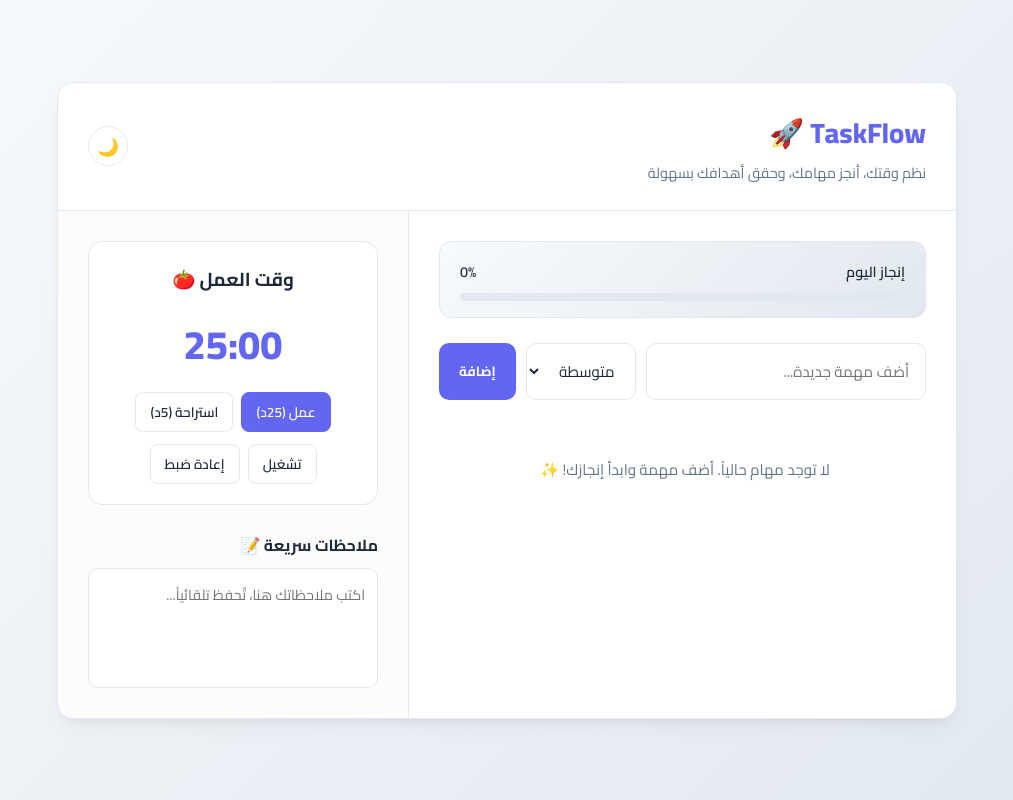
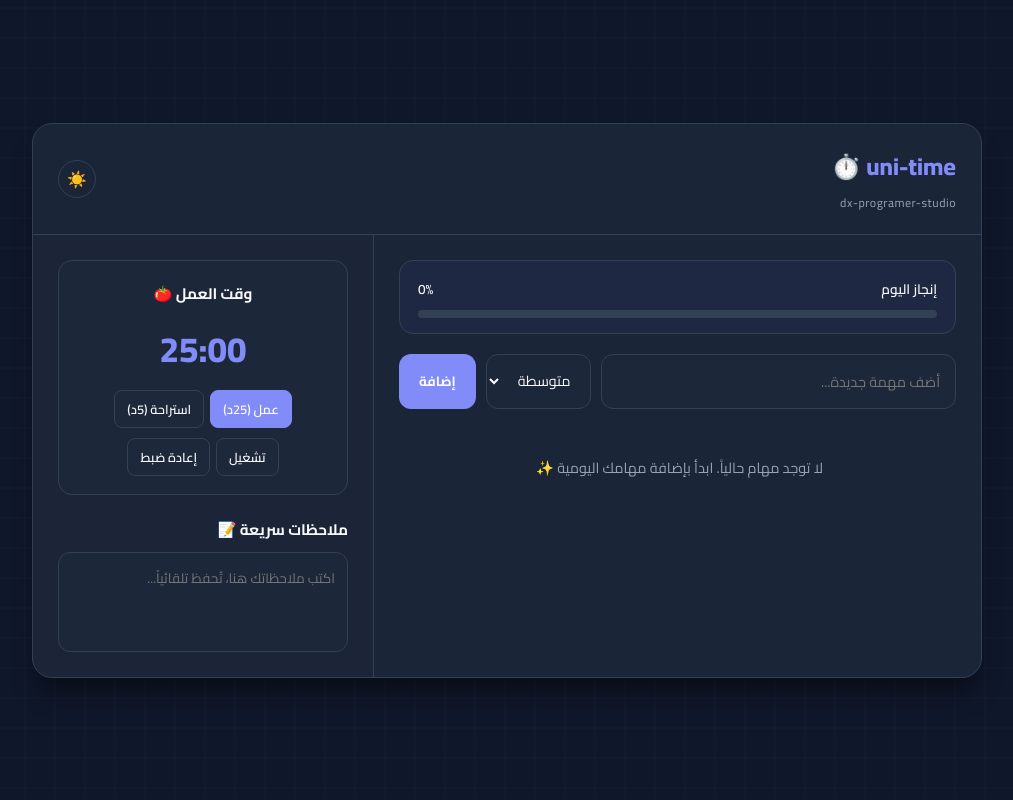
Before and after one commit to dx-programer-studio/uni-time-, a plain HTML site: page index.html in a window 1280 px wide. Shown: the whole page, without its empty margins (133-1146 px from the left). Drawn offline with Linux system fonts and the light colour scheme.

Commit message:
Update index.html

```diff
--- a/index.html
+++ b/index.html
@@ -3,33 +3,31 @@
 <head>
     <meta charset="UTF-8">
     <meta name="viewport" content="width=device-width, initial-scale=1.0">
-    <title>منظم الوقت اليومي - TaskFlow</title>
+    <title>uni-time - منظم الوقت اليومي</title>
     <link href="https://fonts.googleapis.com/css2?family=Cairo:wght@300;400;600;700;800&display=swap" rel="stylesheet">
     <style>
         :root {
             --primary: #6366f1;
             --primary-hover: #4f46e5;
-            --bg-gradient: linear-gradient(135deg, #f8fafc 0%, #e2e8f0 100%);
-            --card-bg: #ffffff;
+            --card-bg: rgba(255, 255, 255, 0.85);
             --text-main: #1e293b;
             --text-secondary: #64748b;
             --border: #e2e8f0;
             --success: #10b981;
             --danger: #ef4444;
             --warning: #f59e0b;
-            --shadow: 0 10px 25px -5px rgba(0, 0, 0, 0.05), 0 8px 10px -6px rgba(0, 0, 0, 0.05);
-            --radius: 16px;
+            --shadow: 0 20px 25px -5px rgba(0, 0, 0, 0.1), 0 8px 10px -6px rgba(0, 0, 0, 0.1);
+            --radius: 20px;
         }
 
         .dark-mode {
             --primary: #818cf8;
             --primary-hover: #6366f1;
-            --bg-gradient: linear-gradient(135deg, #0f172a 0%, #1e293b 100%);
-            --card-bg: #1e293b;
+            --card-bg: rgba(30, 41, 59, 0.85);
             --text-main: #f8fafc;
             --text-secondary: #94a3b8;
             --border: #334155;
-            --shadow: 0 10px 25px -5px rgba(0, 0, 0, 0.3);
+            --shadow: 0 20px 25px -5px rgba(0, 0, 0, 0.4);
         }
 
         * {
@@ -37,94 +35,133 @@
             margin: 0;
             padding: 0;
             font-family: 'Cairo', sans-serif;
-            transition: background 0.3s ease, color 0.3s ease, border-color 0.3s ease;
+            transition: background 0.3s ease, color 0.3s ease, border-color 0.3s ease, transform 0.2s ease;
         }
 
         body {
-            background: var(--bg-gradient);
+            background-color: #0f172a;
             color: var(--text-main);
             min-height: 100vh;
-            padding: 20px;
+            padding: 15px;
             display: flex;
             justify-content: center;
             align-items: center;
+            position: relative;
+            overflow-x: hidden;
+        }
+
+        /* Animated Grid Background */
+        .grid-background {
+            position: fixed;
+            top: 0;
+            left: 0;
+            width: 100%;
+            height: 100%;
+            background-image:
+                linear-gradient(to right, rgba(99, 102, 241, 0.08) 1px, transparent 1px),
+                linear-gradient(to bottom, rgba(99, 102, 241, 0.08) 1px, transparent 1px);
+            background-size: 30px 30px;
+            animation: gridMove 20s linear infinite;
+            z-index: -1;
+        }
+
+        .dark-mode .grid-background {
+            background-image:
+                linear-gradient(to right, rgba(129, 140, 248, 0.05) 1px, transparent 1px),
+                linear-gradient(to bottom, rgba(129, 140, 248, 0.05) 1px, transparent 1px);
+        }
+
+        @keyframes gridMove {
+            0% { background-position: 0 0; }
+            100% { background-position: 30px 30px; }
         }
 
         .app-container {
             width: 100%;
-            max-width: 900px;
+            max-width: 950px;
             background: var(--card-bg);
+            backdrop-filter: blur(12px);
+            -webkit-backdrop-filter: blur(12px);
             border-radius: var(--radius);
             box-shadow: var(--shadow);
             border: 1px solid var(--border);
             overflow: hidden;
             display: flex;
             flex-direction: column;
+            animation: fadeIn 0.6s ease-out;
+        }
+
+        @keyframes fadeIn {
+            from { opacity: 0; transform: translateY(20px); }
+            to { opacity: 1; transform: translateY(0); }
         }
 
         /* Header */
         header {
-            padding: 24px 30px;
+            padding: 20px 25px;
             border-bottom: 1px solid var(--border);
             display: flex;
             justify-content: space-between;
             align-items: center;
+            flex-wrap: wrap;
+            gap: 15px;
         }
 
         .header-title h1 {
-            font-size: 1.75rem;
+            font-size: 1.5rem;
             font-weight: 800;
             color: var(--primary);
+            display: flex;
+            align-items: center;
+            gap: 8px;
         }
 
-        .header-title p {
-            font-size: 0.9rem;
+        .header-title .studio-name {
+            font-size: 0.75rem;
             color: var(--text-secondary);
-        }
-
-        .header-actions {
-            display: flex;
-            gap: 12px;
-            align-items: center;
+            font-weight: 400;
+            margin-top: 2px;
+            letter-spacing: 0.5px;
         }
 
         .icon-btn {
             background: transparent;
             border: 1px solid var(--border);
             color: var(--text-main);
-            width: 40px;
-            height: 40px;
+            width: 38px;
+            height: 38px;
             border-radius: 50%;
             display: flex;
             justify-content: center;
             align-items: center;
             cursor: pointer;
-            font-size: 1.1rem;
+            font-size: 1rem;
         }
 
         .icon-btn:hover {
             background: var(--border);
+            transform: scale(1.05);
         }
 
         /* Main Content Layout */
         .main-grid {
             display: grid;
-            grid-template-columns: 1fr 350px;
+            grid-template-columns: 1fr 340px;
             gap: 0;
         }
 
-        @media (max-width: 768px) {
+        @media (max-width: 850px) {
             .main-grid {
                 grid-template-columns: 1fr;
             }
         }
 
         .content-section {
-            padding: 30px;
+            padding: 25px;
             border-left: 1px solid var(--border);
         }
 
-        @media (max-width: 768px) {
+        @media (max-width: 850px) {
             .content-section {
                 border-left: none;
                 border-bottom: 1px solid var(--border);
@@ -133,17 +170,17 @@
 
         /* Progress Bar */
         .progress-box {
-            background: var(--bg-gradient);
-            padding: 16px 20px;
-            border-radius: 12px;
-            margin-bottom: 25px;
+            background: rgba(99, 102, 241, 0.05);
+            padding: 15px 18px;
+            border-radius: 14px;
+            margin-bottom: 20px;
             border: 1px solid var(--border);
         }
 
         .progress-info {
             display: flex;
             justify-content: space-between;
-            font-size: 0.9rem;
+            font-size: 0.85rem;
             font-weight: 600;
             margin-bottom: 8px;
         }
@@ -160,28 +197,30 @@
             height: 100%;
             background: var(--success);
             width: 0%;
-            transition: width 0.4s ease;
+            transition: width 0.5s cubic-bezier(0.4, 0, 0.2, 1);
         }
 
         /* Task Input */
         .task-input-group {
             display: flex;
             gap: 10px;
-            margin-bottom: 25px;
-        }
-
-        .task-input-group input, .task-input-group select {
-            padding: 12px 16px;
-            border-radius: 10px;
-            border: 1px solid var(--border);
-            background: var(--card-bg);
-            color: var(--text-main);
-            font-size: 0.95rem;
-            outline: none;
+            margin-bottom: 20px;
+            flex-wrap: wrap;
         }
 
         .task-input-group input {
             flex: 1;
+            min-width: 150px;
+        }
+
+        .task-input-group input, .task-input-group select {
+            padding: 12px 15px;
+            border-radius: 12px;
+            border: 1px solid var(--border);
+            background: var(--card-bg);
+            color: var(--text-main);
+            font-size: 0.9rem;
+            outline: none;
         }
 
         .task-input-group select {
@@ -193,23 +232,26 @@
             color: #fff;
             border: none;
             padding: 0 20px;
-            border-radius: 10px;
+            border-radius: 12px;
             font-weight: 700;
             cursor: pointer;
             display: flex;
             align-items: center;
+            justify-content: center;
             gap: 6px;
+            min-height: 45px;
         }
 
         .btn-primary:hover {
             background: var(--primary-hover);
+            transform: translateY(-2px);
         }
 
         /* Tasks List */
         .tasks-container {
-            max-height: 350px;
+            max-height: 320px;
             overflow-y: auto;
-            padding-left: 5px;
+            padding-left: 4px;
         }
 
         .task-item {
@@ -218,10 +260,15 @@
             justify-content: space-between;
             background: var(--card-bg);
             border: 1px solid var(--border);
-            padding: 12px 16px;
+            padding: 12px 15px;
             border-radius: 12px;
-            margin-bottom: 12px;
-            box-shadow: 0 2px 4px rgba(0,0,0,0.02);
+            margin-bottom: 10px;
+            animation: slideUp 0.3s ease-out;
+        }
+
+        @keyframes slideUp {
+            from { opacity: 0; transform: translateY(10px); }
+            to { opacity: 1; transform: translateY(0); }
         }
 
         .task-item.completed span {
@@ -234,6 +281,7 @@
             align-items: center;
             gap: 12px;
             flex: 1;
+            word-break: break-word;
         }
 
         .task-checkbox {
@@ -241,13 +289,15 @@
             height: 20px;
             cursor: pointer;
             accent-color: var(--primary);
+            flex-shrink: 0;
         }
 
         .badge {
-            font-size: 0.75rem;
+            font-size: 0.7rem;
             padding: 3px 8px;
             border-radius: 20px;
             font-weight: 600;
+            flex-shrink: 0;
         }
 
         .badge-high { background: rgba(239, 68, 68, 0.1); color: var(--danger); }
@@ -261,51 +311,58 @@
             cursor: pointer;
             font-size: 1rem;
             padding: 4px;
+            flex-shrink: 0;
         }
 
         .delete-btn:hover {
             color: var(--danger);
+            transform: scale(1.1);
         }
 
         /* Sidebar / Pomodoro & Notes */
         .sidebar {
-            padding: 30px;
+            padding: 25px;
             display: flex;
             flex-direction: column;
-            gap: 25px;
-            background: rgba(0,0,0,0.01);
+            gap: 20px;
+            background: rgba(0, 0, 0, 0.01);
         }
 
         .pomodoro-card {
             text-align: center;
             background: var(--card-bg);
             border: 1px solid var(--border);
-            padding: 20px;
+            padding: 18px;
             border-radius: 14px;
         }
 
         .pomodoro-time {
-            font-size: 2.5rem;
+            font-size: 2.2rem;
             font-weight: 800;
             color: var(--primary);
-            margin: 10px 0;
+            margin: 8px 0;
         }
 
         .pomodoro-btns {
             display: flex;
             justify-content: center;
-            gap: 8px;
+            gap: 6px;
+            flex-wrap: wrap;
         }
 
         .btn-sm {
-            padding: 6px 14px;
-            font-size: 0.85rem;
+            padding: 6px 12px;
+            font-size: 0.8rem;
             border-radius: 8px;
             border: 1px solid var(--border);
             background: var(--card-bg);
             color: var(--text-main);
             cursor: pointer;
             font-weight: 600;
+        }
+
+        .btn-sm:hover {
+            border-color: var(--primary);
         }
 
         .btn-sm.active {
@@ -322,7 +379,7 @@
         }
 
         .notes-card h3 {
-            font-size: 1rem;
+            font-size: 0.95rem;
             margin-bottom: 8px;
             color: var(--text-main);
         }
@@ -330,33 +387,37 @@
         .notes-card textarea {
             width: 100%;
             flex: 1;
-            min-height: 120px;
+            min-height: 100px;
             resize: none;
             padding: 12px;
-            border-radius: 10px;
+            border-radius: 12px;
             border: 1px solid var(--border);
             background: var(--card-bg);
             color: var(--text-main);
-            font-size: 0.9rem;
+            font-size: 0.85rem;
             outline: none;
         }
 
         .empty-state {
             text-align: center;
             color: var(--text-secondary);
-            padding: 30px;
-            font-size: 0.95rem;
+            padding: 25px;
+            font-size: 0.9rem;
         }
     </style>
 </head>
 <body>
 
+    <div class="grid-background"></div>
+
     <div class="app-container">
         <!-- Header -->
         <header>
             <div class="header-title">
-                <h1>TaskFlow 🚀</h1>
-                <p>نظم وقتك، أنجز مهامك، وحقق أهدافك بسهولة</p>
+                <div>
+                    <h1>uni-time ⏱️</h1>
+                    <div class="studio-name">dx-programer-studio</div>
+                </div>
             </div>
             <div class="header-actions">
                 <button class="icon-btn" id="themeToggle" title="تبديل الوضع الليلي">🌙</button>
@@ -388,17 +449,17 @@
                 </div>
 
                 <div class="tasks-container" id="tasksList">
-                    <!-- Tasks will be injected here -->
+                    <!-- Tasks injected here -->
                 </div>
             </div>
 
-            <!-- Sidebar Section (Pomodoro & Quick Notes) -->
+            <!-- Sidebar Section -->
             <div class="sidebar">
                 <!-- Pomodoro Timer -->
                 <div class="pomodoro-card">
-                    <h3 id="timerLabel">وقت العمل 🍅</h3>
+                    <h3 id="timerLabel" style="font-size: 0.95rem;">وقت العمل 🍅</h3>
                     <div class="pomodoro-time" id="timerDisplay">25:00</div>
-                    <div class="pomodoro-btns" style="margin-bottom: 12px;">
+                    <div class="pomodoro-btns" style="margin-bottom: 10px;">
                         <button class="btn-sm active" onclick="setTimer(25, 'وقت العمل 🍅', this)">عمل (25د)</button>
                         <button class="btn-sm" onclick="setTimer(5, 'استراحة قصيرة ☕', this)">استراحة (5د)</button>
                     </div>
@@ -418,11 +479,9 @@
     </div>
 
     <script>
-        // --- State Management & LocalStorage ---
-        let tasks = JSON.parse(localStorage.getItem('tasks')) || [];
-        let quickNotesText = localStorage.getItem('quickNotes') || '';
+        let tasks = JSON.parse(localStorage.getItem('unitime_tasks')) || [];
+        let quickNotesText = localStorage.getItem('unitime_notes') || '';
 
-        // DOM Elements
         const taskInput = document.getElementById('taskInput');
         const taskPriority = document.getElementById('taskPriority');
         const addTaskBtn = document.getElementById('addTaskBtn');
@@ -432,8 +491,8 @@
         const quickNotes = document.getElementById('quickNotes');
         const themeToggle = document.getElementById('themeToggle');
 
-        // --- Theme Toggle ---
-        if (localStorage.getItem('theme') === 'dark') {
+        // Theme Setup
+        if (localStorage.getItem('unitime_theme') === 'dark' || !localStorage.getItem('unitime_theme')) {
             document.body.classList.add('dark-mode');
             themeToggle.textContent = '☀️';
         }
@@ -442,14 +501,14 @@
             document.body.classList.toggle('dark-mode');
             const isDark = document.body.classList.contains('dark-mode');
             themeToggle.textContent = isDark ? '☀️' : '🌙';
-            localStorage.setItem('theme', isDark ? 'dark' : 'light');
+            localStorage.setItem('unitime_theme', isDark ? 'dark' : 'light');
         });
 
-        // --- Tasks Logic ---
+        // Tasks Logic
         function renderTasks() {
             tasksList.innerHTML = '';
             if (tasks.length === 0) {
-                tasksList.innerHTML = `<div class="empty-state">لا توجد مهام حالياً. أضف مهمة وابدأ إنجازك! ✨</div>`;
+                tasksList.innerHTML = `<div class="empty-state">لا توجد مهام حالياً. ابدأ بإضافة مهامك اليومية ✨</div>`;
                 updateProgress();
                 return;
             }
@@ -468,7 +527,7 @@
                         <input type="checkbox" class="task-checkbox" ${task.completed ? 'checked' : ''} onchange="toggleTask(${index})">
                         <span>${escapeHtml(task.text)}</span>
                     </div>
-                    <div style="display: flex; align-items: center; gap: 10px;">
+                    <div style="display: flex; align-items: center; gap: 8px;">
                         <span class="badge ${badgeClass}">${badgeText}</span>
                         <button class="delete-btn" onclick="deleteTask(${index})">🗑️</button>
                     </div>
@@ -514,7 +573,7 @@
         }
 
         function saveTasks() {
-            localStorage.setItem('tasks', JSON.stringify(tasks));
+            localStorage.setItem('unitime_tasks', JSON.stringify(tasks));
         }
 
         addTaskBtn.addEventListener('click', addTask);
@@ -522,13 +581,13 @@
             if (e.key === 'Enter') addTask();
         });
 
-        // --- Quick Notes Logic ---
+        // Quick Notes Logic
         quickNotes.value = quickNotesText;
         quickNotes.addEventListener('input', () => {
-            localStorage.setItem('quickNotes', quickNotes.value);
+            localStorage.setItem('unitime_notes', quickNotes.value);
         });
 
-        // --- Pomodoro Timer Logic ---
+        // Pomodoro Timer Logic
         let timerMinutes = 25;
         let timerSeconds = 0;
         let timerInterval = null;
@@ -609,7 +668,6 @@
             return text.replace(/[&<>"']/g, m => map[m]);
         }
 
-        // Initial Render
         renderTasks();
         updateTimerDisplay();
     </script>
```
